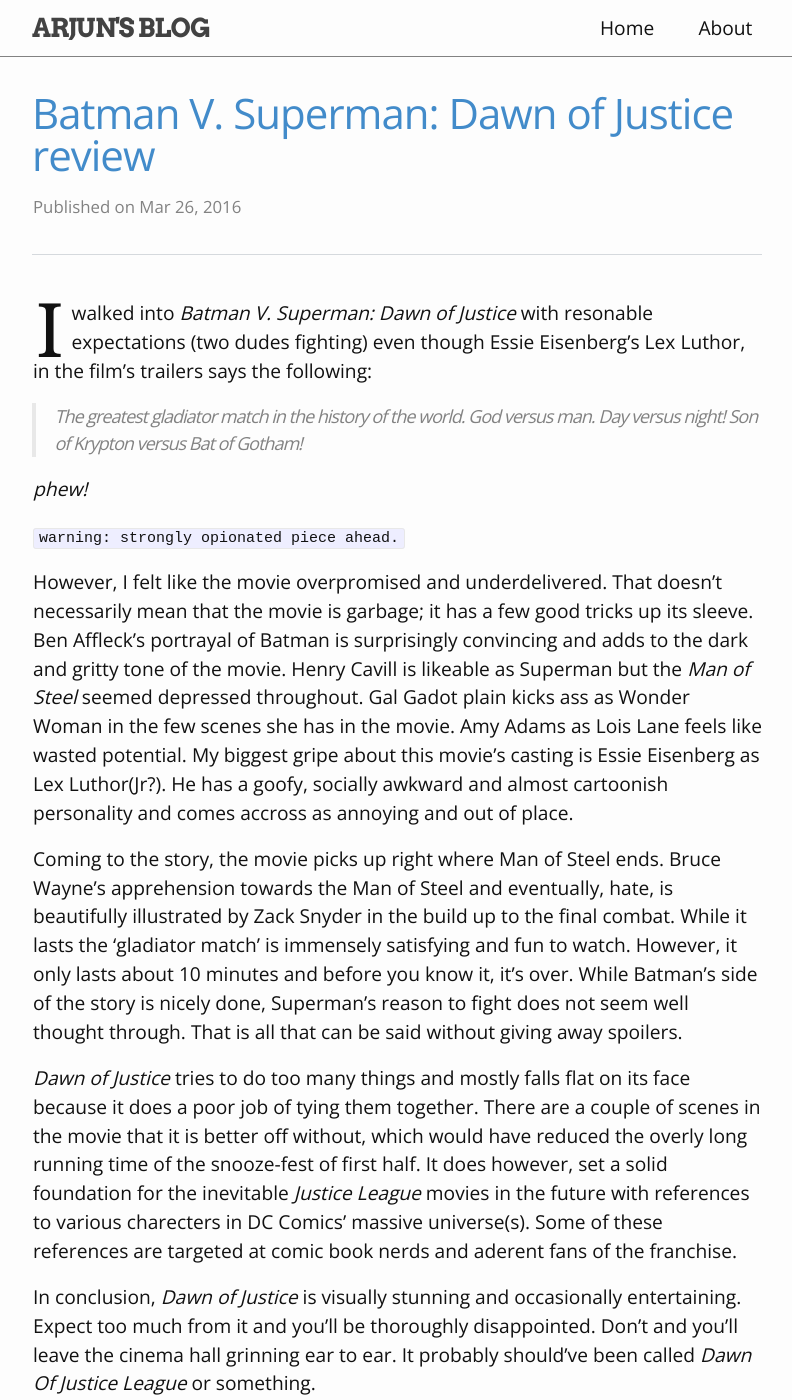
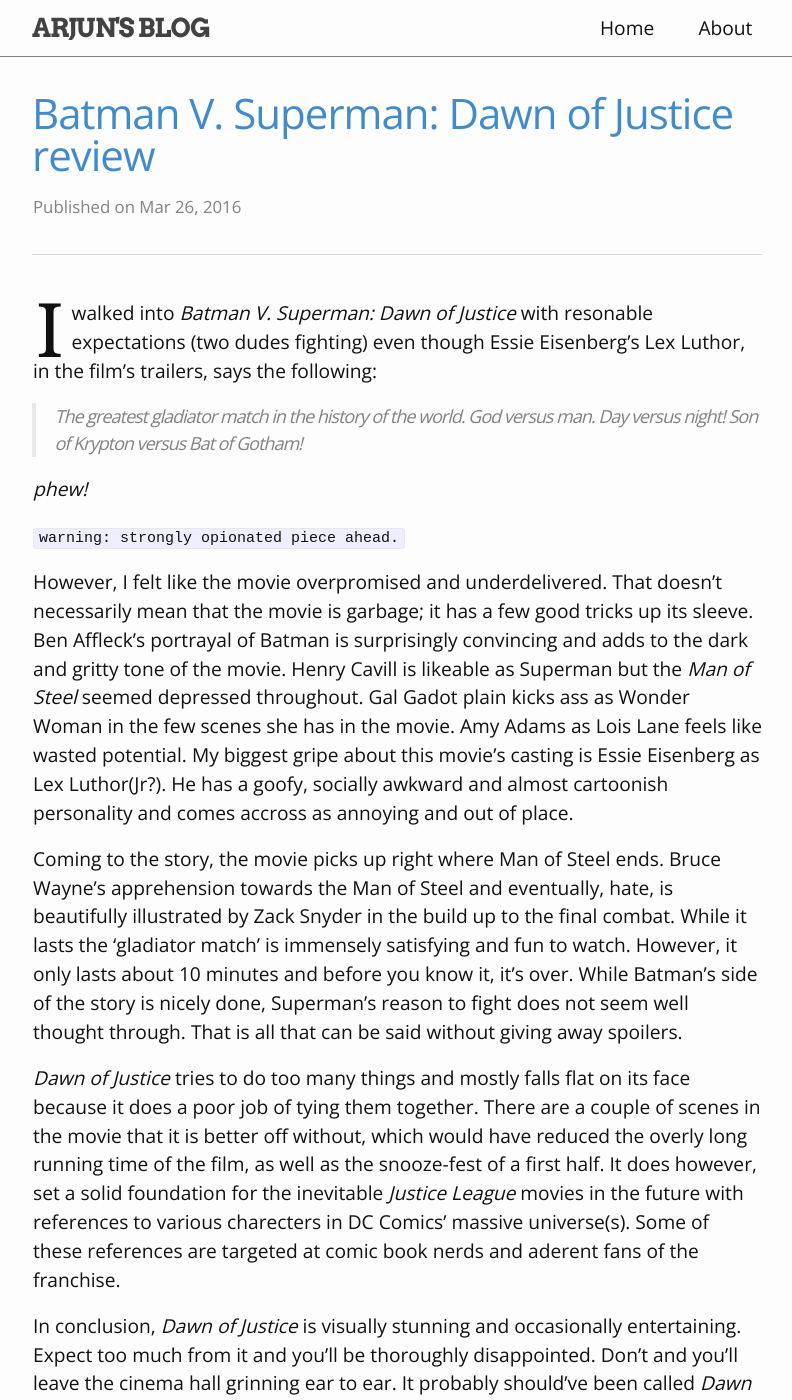
Before and after one commit to arjunnn/blog, a Jekyll site: the page built from _posts/2016-03-26-yawn-of-justice.md, in a window 1280 px wide and 1400 px high. Shown: the whole window, without its empty margins (243-1035 px from the left). Built offline with Jekyll 4.4.1, drawn with Linux system fonts in a browser that asks for light colours; some web fonts are replaced.

Commit message:
:sweat_smile:

```diff
--- a/_posts/2016-03-26-yawn-of-justice.md
+++ b/_posts/2016-03-26-yawn-of-justice.md
@@ -5,7 +5,7 @@
 tags: review
 ---
 
-I walked into *Batman V. Superman: Dawn of Justice* with resonable expectations (two dudes fighting) even though Essie Eisenberg's Lex Luthor, in the film's trailers says the following:
+I walked into *Batman V. Superman: Dawn of Justice* with resonable expectations (two dudes fighting) even though Essie Eisenberg's Lex Luthor, in the film's trailers, says the following:
 
 > The greatest gladiator match in the history of the world. God versus man.
 > Day versus night! Son of Krypton versus Bat of Gotham!
@@ -28,7 +28,8 @@
 However, it only lasts about 10 minutes and before you know it, it's over.
 While Batman's side of the story is nicely done, Superman's reason to fight does not seem well thought through. That is all that can be said without giving away spoilers.
 
-*Dawn of Justice* tries to do too many things and mostly falls flat on its face because it does a poor job of tying them together. There are a couple of scenes in the movie that it is better off without, which would have reduced the overly long running time of the snooze-fest of first half.
+*Dawn of Justice* tries to do too many things and mostly falls flat on its face because it does a poor job of tying them together. There are a couple of scenes in the movie that it is better off without, which would have reduced the overly long running time of the film, as well as the snooze-fest of a first half.
 It does however, set a solid foundation for the inevitable *Justice League* movies in the future with references to various charecters in DC Comics' massive universe(s). Some of these references are targeted at comic book nerds and aderent fans of the franchise.
 
+
 In conclusion, *Dawn of Justice* is visually stunning and occasionally entertaining. Expect too much from it and you'll be thoroughly disappointed. Don't and you'll leave the cinema hall grinning ear to ear. It probably should've been called *Dawn Of Justice League* or something.
```
